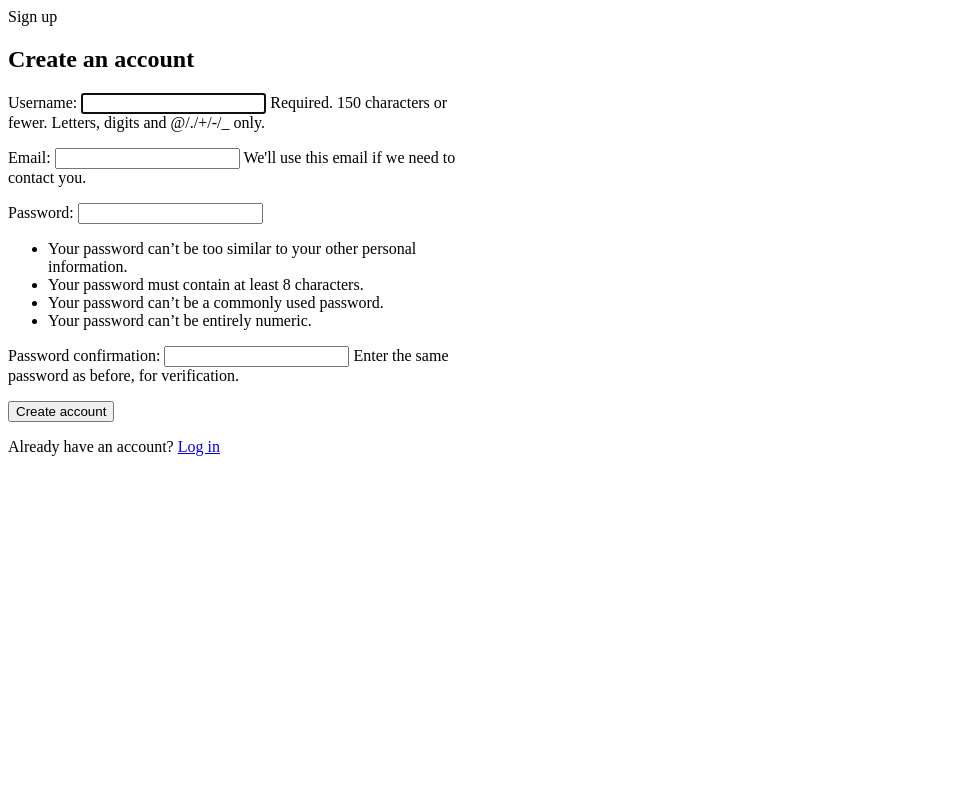
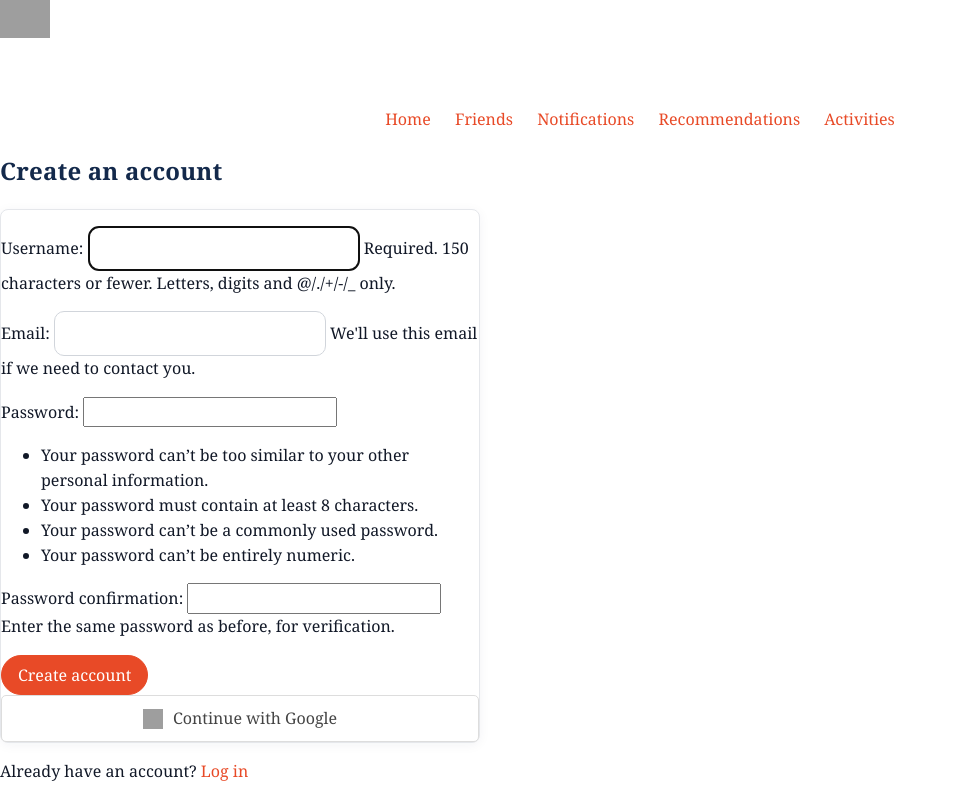
Before and after one commit to henRotunno/8_Knit, a Django app: page /signup/ in a window 1280 px wide. Shown: the whole page, without its empty margins (0-957 px from the left). Run offline with Django 5.2, Linux system fonts and the light colour scheme; data comes from the database, SQL or seed files in the repository; both versions use the stored data as it was after the commit; some libraries are stand-ins or nearby versions; grey boxes are pictures that could not be loaded.

Commit message:
Add Google OAuth authentication for dev, cleaned up some base.py code

```diff
--- a/Knit_Application/Knit_Application/ui-ux/static/css/style.css
+++ b/Knit_Application/Knit_Application/ui-ux/static/css/style.css
@@ -185,16 +185,34 @@ h1, h2, h3, h4, h5 {
   }
 }
 
-/*
-Dark mode disabled for now to avoid confusing UI during class
+/* ============================= */
+/* GOOGLE LOGIN BUTTON STYLING  */
+/* ============================= */
 
-@media (prefers-color-scheme: dark) {
-  body { background: #0b1321; color: #e5e7eb; }
-  .site-header { border-bottom-color: #ff7b59; }
-  .card { background: #111827; border-color: #1f2937; }
-  .card__header { border-color: #1f2937; color: #e5e7eb; }
-  a { color: #93c5fd; }
-  .list li { border-color: #1f2937; }
-  .stat-chip { background: #0f172a; border-color: #1f2937; color: #e5e7eb; }
+.google-btn {
+    display: flex;
+    align-items: center;
+    justify-content: center;
+    gap: 10px;
+
+    background-color: #ffffff;
+    color: #444;
+    border: 1px solid #ddd;
+
+    padding: 10px;
+    border-radius: 5px;
+
+    font-weight: 500;
+    transition: all 0.2s ease-in-out;
 }
-*/
+
+.google-btn:hover {
+    background-color: #f7f7f7;
+    border-color: #ccc;
+    color: #000;
+}
+
+.google-icon {
+    width: 20px;
+    height: 20px;
+}
--- a/Knit_Application/urls.py
+++ b/Knit_Application/urls.py
@@ -18,7 +18,7 @@ Including another URLconf
 
 
 from django.contrib import admin
-from django.urls import path
+from django.urls import path, include
 from activities import views
 from activities.api_views import (
    activities_api,
@@ -109,4 +109,6 @@ urlpatterns = [
          name='logout_urlpattern'),
 
     path("signup/", views.signup_view, name="signup_urlpattern"),
+
+    path('accounts/', include('allauth.urls')),
 ]
--- a/docs/notes/notes.txt
+++ b/docs/notes/notes.txt
@@ -70,3 +70,7 @@ The charts are embedded on /vega-lite/ and chart outputs are also available thro
 
 8 October 2026: Added internal login/signup pages.
     -Protected vulnerable links by require login.
+
+    -Established Google OAuth for 127.0.0.1:8000
+        -Cleaned up some code in base.py
+        -Added google button (work in progress, fix the style)
--- a/templates/base.html
+++ b/templates/base.html
@@ -1,6 +1,11 @@
+
+<!DOCTYPE html>
 
 {% load static %}
-<!DOCTYPE html>
+<link rel="stylesheet" href="{% static 'css/normalize.css' %}">
+<link rel="stylesheet" href="{% static 'css/skeleton.css' %}">
+<link rel="stylesheet" href="{% static 'css/style.css' %}">
+
 <html lang="en">
 <head>
     <meta charset="UTF-8">
--- a/templates/signup.html
+++ b/templates/signup.html
@@ -1,8 +1,9 @@
-<!--Paste in: students/signup.html-->
-<!-- New File -->
 
+{% extends "base.html" %}
 
-
+{% load socialaccount %}
+{% load static %}
+<link rel="stylesheet" href="{% static 'css/style.css' %}">
 
 
 {% block title %}Sign up{% endblock %}
@@ -16,6 +17,23 @@
       {{ form.as_p }}
 
       <button type="submit" class="btn btn-success w-100">Create account</button>
+
+
+
+        <!-- ================================ -->
+    <!-- GOOGLE SIGNUP (OAUTH)            -->
+    <!-- ================================ -->
+
+    <div class="d-grid">
+      <a href="{% provider_login_url 'google' %}"
+         class="google-btn text-decoration-none text-center">
+         <img src="https://developers.google.com/identity/images/g-logo.png"
+              alt="Google Logo"
+              class="google-icon">
+         Continue with Google
+      </a>
+    </div>
+
     </form>
 
     <p class="mt-3 text-muted">
```
Also changed, not shown: Knit_Application/settings/base.py (+83 -13 lines), templates/login.html (+20 -2 lines), data/db.sqlite3, 1 other file.
